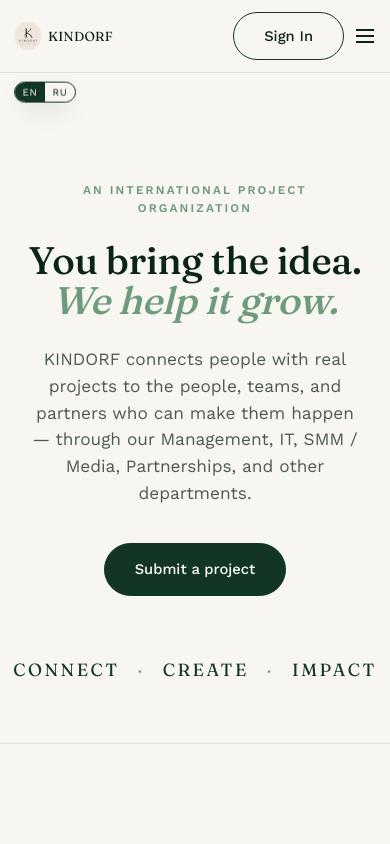
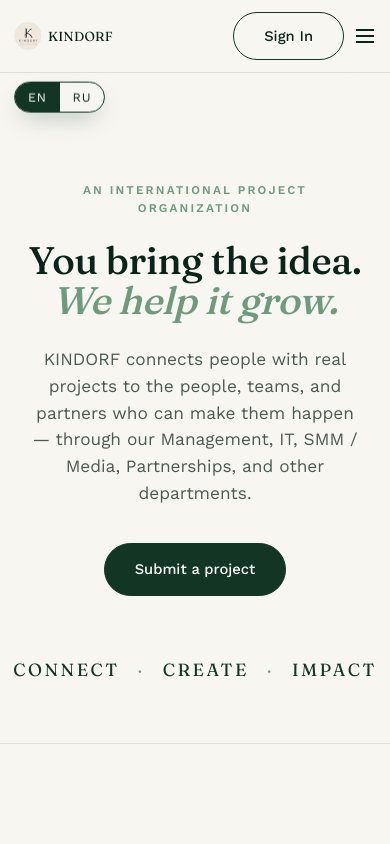
Before and after one commit to swwixzy/website-kindorff, a plain HTML site: page index.html in a window 390 px wide. Shown: the top 844 px of the page. Drawn offline with nearby package versions, Linux system fonts and the light colour scheme.

Commit message:
Update style.css

```diff
--- a/style.css
+++ b/style.css
@@ -219,7 +219,7 @@
   }
   .main-nav.open{ display:flex; }
   .nav-toggle{ display:flex; }
-  .lang-switch{ z-index: 52; }
+  .lang-switch{ z-index: 40; }
 }
 
 @media (max-width: 480px){
@@ -229,7 +229,7 @@
   .brand-mark{ width:28px; height:28px; }
   .brand-word{ font-size: .82rem; letter-spacing: .02em; }
   .lang-switch{ flex-shrink:0; left: 14px; margin-top: 10px; }
-  .lang-btn{ padding: 4px 7px; font-size:.62rem; min-width: 30px; }
+  .lang-btn{ padding: 7px 13px; font-size:.78rem; min-width: 38px; }
   .btn-small{ padding: 6px 10px; font-size:.72rem; min-width: 72px; }
   .auth-avatar{ width:24px; height:24px; font-size:.7rem; }
   .nav-toggle{ padding: 5px 2px 5px 6px; gap:4px; }
```
